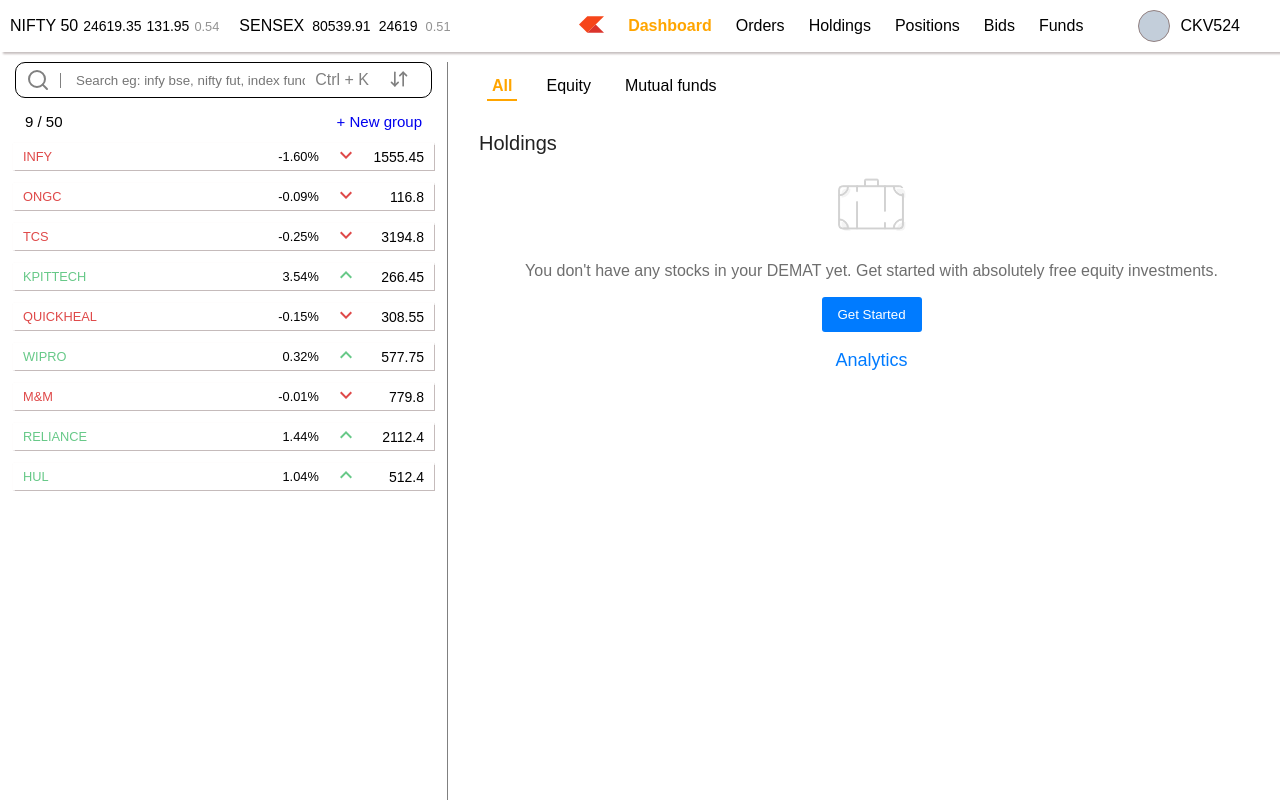
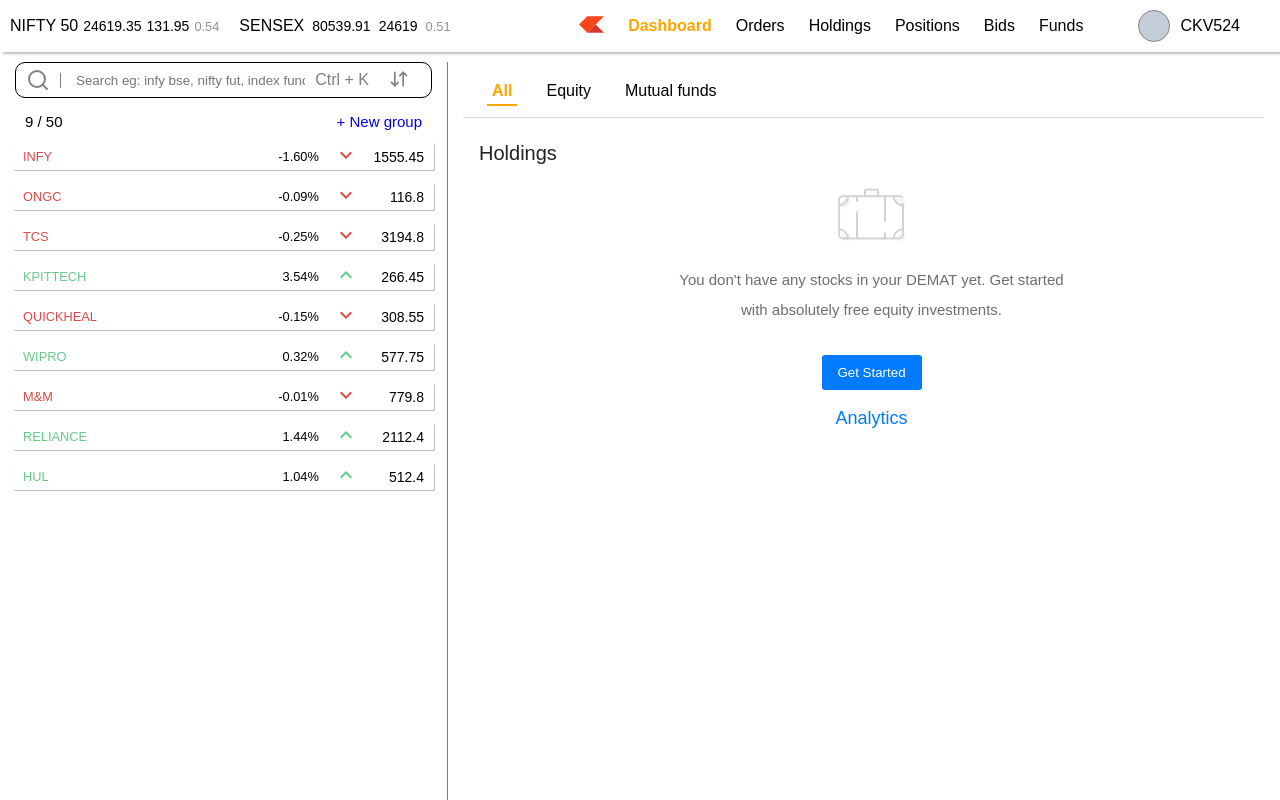
Before and after one commit to Afzal14786/trading-dashboard, a React (Vite) app: page /holdings/all in a window 1280 px wide. Built offline with nearby package versions, Linux system fonts and the light colour scheme.

Commit message:
Fixing styling for subheaders in orders and holdings

```diff
--- a/src/Components/Dashboard.jsx
+++ b/src/Components/Dashboard.jsx
@@ -37,10 +37,10 @@
                     </Route>
 
                     <Route element={<HoldingsLayout/>} path='/holdings'>
-                      <Route index element={<HoldingAll />} />
-                      <Route path="all" element={<HoldingAll />} />
-                       <Route path="equity" element={<EquityPage />} />
-                       <Route path='mutualfund' element={<SubHoldingPage/>}/>
+                      <Route index element={<HoldingAll />} path='/holdings'/>
+                      <Route element={<HoldingAll />} path="/holdings/all"/>
+                      <Route element={<EquityPage />} path="/holdings/equity"/>
+                      <Route element={<SubHoldingPage/>} path='/holdings/mutualfund'/>
                     </Route>
                     <Route element={<Positions/>} path='/positions' />
                     <Route element={<Bids/>} path='/bids' />
--- a/src/Pages/Holdings/style.css
+++ b/src/Pages/Holdings/style.css
@@ -108,10 +108,11 @@
 }
 
 .description {
-    display: flex;
+    max-width: 400px;
+    color: #6e6e6e;
     text-align: center;
-    justify-content: center;
-    color: #6e6e6e;
+    margin: 0 auto 20px;
+    font-size: 15px;
 }
 
 .getting__started__btn {
@@ -139,6 +140,12 @@
 }
 
 /* sub heading navigation */
+.holding_sub_header {
+    border-bottom: 0.5px solid #dadada;
+    margin-right: 1rem;
+    line-height: 1.7;
+}
+
 .holding__nav {
     display: flex;
     justify-content: start;
@@ -175,8 +182,3 @@
 .holding__nav .links:hover {
     border-bottom: 2px solid rgb(255, 166, 0);
 }
-
-.coin_holding_img {
-    height: 100px;
-    width: 190px;
-}
--- a/src/Pages/Orders/style.css
+++ b/src/Pages/Orders/style.css
@@ -53,7 +53,11 @@
 /* designing sub pages */
 
 /* gtt */
-
+.order_subheader {
+    border-bottom: 0.5px solid #dadada;
+    margin-right: 1rem;
+    line-height: 1.7;
+}
 
 .gtt__image {
     height: 200px;
```
